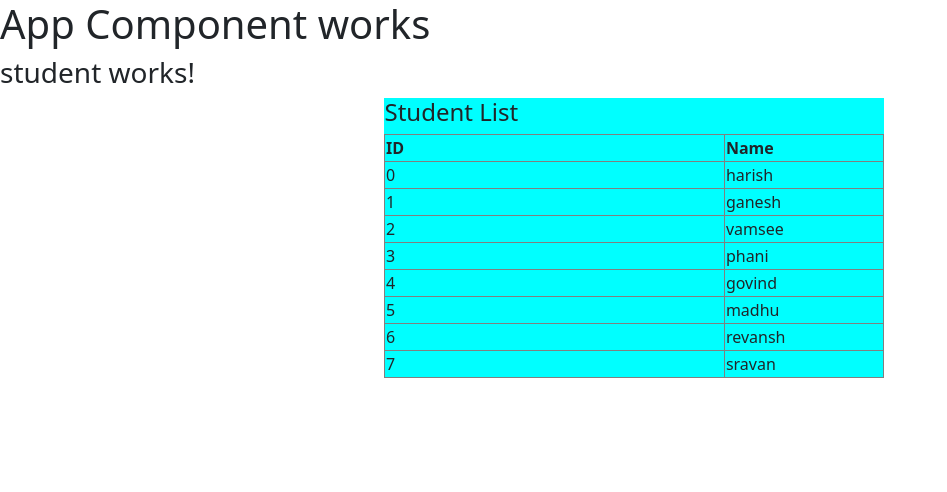
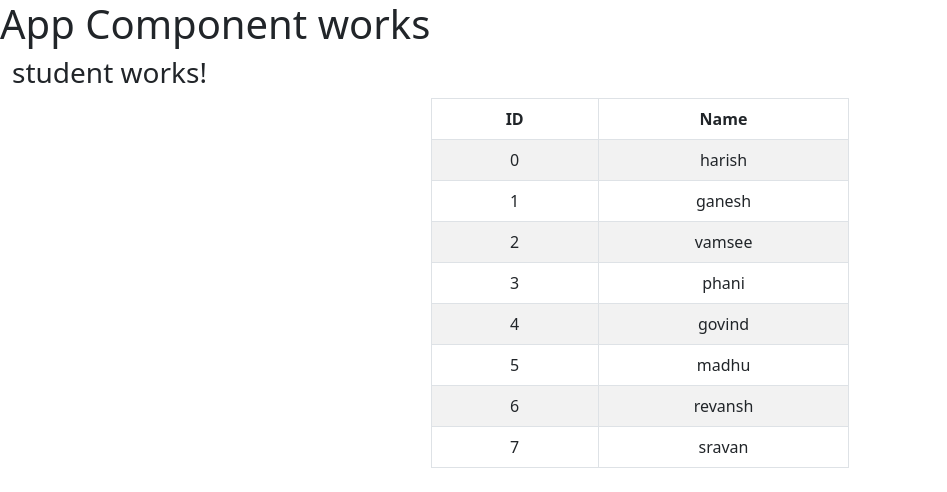
Before and after one commit to vamseeuxd/ng-firebase-feb-2021-project, an Angular app: page / in a window 1280 px wide. Shown: the top 492 px of the page, without its empty margins (0-947 px from the left). Built offline with nearby package versions, Linux system fonts and the light colour scheme.

Commit message:
student component html changes

```diff
--- a/src/app/feature/student/student.component.html
+++ b/src/app/feature/student/student.component.html
@@ -1,16 +1,19 @@
+<div class="container-fluid">
   <h3>student works!</h3>
-<div class="stu-table"><table  style="width:500px" class="table-bordered table-stripped table-lg">
+  <div class="table-responsive col-4 offset-4">
+    <table class="table table-striped table-bordered">
       <thead>
-<h4>Student List</h4>
+        <tr>
+          <th class="text-center" width="100">ID</th>
+          <th class="text-center" width="150">Name</th>
+        </tr>
       </thead>
       <tbody>
-<tr>
-   <th>ID</th>
-   <th>Name</th>
-</tr>
-<tr *ngFor="let name of names;let i=index"  >
-<td>{{i}}</td>
-<td>{{name}}</td>
+        <tr *ngFor="let name of names; let i = index">
+          <td class="text-center">{{ i }}</td>
+          <td class="text-center">{{ name }}</td>
         </tr>
       </tbody>
-</table></div>
+    </table>
+  </div>
+</div>
```
Lines whose indentation alone changed are shown as unchanged.
